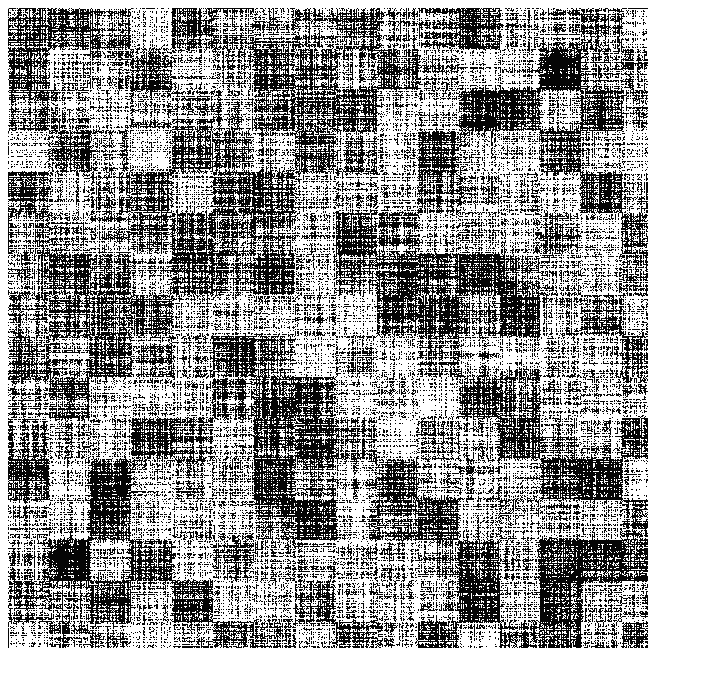
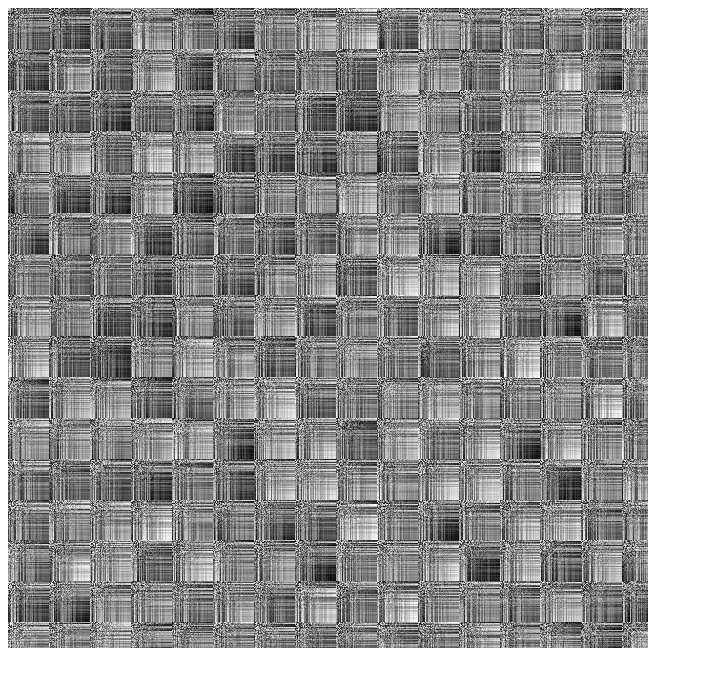
Before and after one commit to neknaj/virtualworld, a website: page terraintest/test.html in a window 1280 px wide. Shown: the whole page, without its empty margins (0-703 px from the left). Drawn offline with Linux system fonts and the light colour scheme.

Commit message:
change a little

```diff
--- a/terraintest/test.html
+++ b/terraintest/test.html
@@ -42,7 +42,7 @@ function getp(p) {
     let miny = Math.floor(p[1]/(2**s))*(2**s);
     let maxy = miny+(2**p[1]);
    // console.log(minx,maxx,miny,maxy)
-    let res = _getp([0,0,test8(minx/2**s,miny/2**s)],[0,1,test8(minx/2**s,maxy/2**s)],[1,1,test8(maxx/2**s,maxy/2**s)],[1,0,test8(maxx/2**s,miny/2**s)],p);
+    let res = _getp([0,0,test8(minx,miny)],[0,1,test8(minx,maxy)],[1,1,test8(maxx,maxy)],[1,0,test8(maxx,miny)],[(p[0]-minx)/2**s,(p[1]-miny)/2**s]);
     //console.log(res)
     return res;
 }
```
